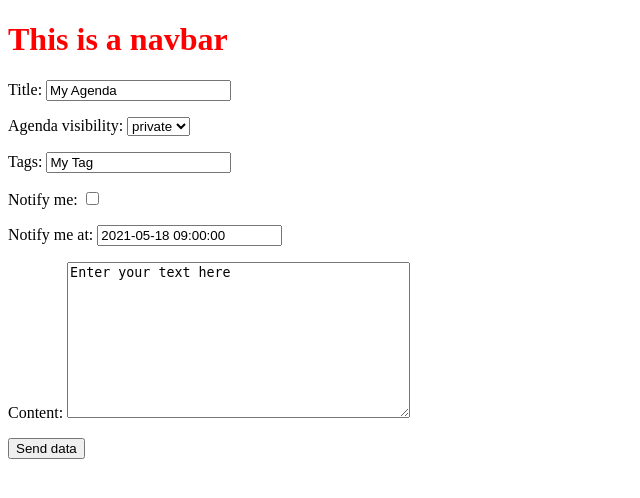
After one commit to aldamian/django-agenda, a Django app: page /agendas/create/ in a window 1280 px wide. The commit adds this page. Shown: the top 498 px of the page, without its empty margins (0-640 px from the left). Run offline with Django 3.2, Linux system fonts and the light colour scheme.

Commit message:
use django forms/create views, take data from user

```diff
--- a/Django_Agenda/urls.py
+++ b/Django_Agenda/urls.py
@@ -17,15 +17,19 @@ from django.contrib import admin
 from django.urls import path, re_path  # url
 
 from agenda.views import (
-    home_view,
+    search_view,
+    agenda_create_view,
     agenda_detail_view,
+    agenda_list_view,
     agenda_api_detail_view,
 )
 # pk - primary key
 
 
 urlpatterns = [
-    path('test/', home_view),
+    path('search/', search_view),
+    path('agendas/', agenda_list_view),
+    path('agendas/create/', agenda_create_view),
     path('agendas/<int:pk>/', agenda_detail_view),
     re_path(r'api/agendas/(?P<pk>\d+)/', agenda_api_detail_view),
     path('admin/', admin.site.urls),
--- /dev/null
+++ b/agenda/forms.py
@@ -0,0 +1,36 @@
+from django import forms
+
+from .models import Agenda
+
+
+# class AgendaForm(forms.Form):
+# title = forms.CharField()
+
+
+class AgendaModelForm(forms.ModelForm):
+    # can use these to overwrite
+    # can also add additional fields here
+    # title = forms.CharField()
+    # can use custom validators directly here
+    """
+    USE BOOTSTRAP HERE
+    DECLARE ATTRIBUTES AND ADD A HTML CLASS
+    or django crispy forms
+    WRITE THE CSS CLASS INSIDE OF THE FIELD
+    """
+    class Meta:
+        model = Agenda
+        fields = [
+            'title',
+            'agenda_visibility',
+            'tags',
+            'notify_me',
+            'notify_me_at',
+            'content',
+        ]
+
+    def clean_title(self):
+        data = self.cleaned_data.get('title')
+        if len(data) < 4:
+            raise forms.ValidationError("This is not long enough")
+        return data
--- a/agenda/models.py
+++ b/agenda/models.py
@@ -16,17 +16,19 @@ class Agenda(models.Model):
         ("private", "private"),
         ("public", "public")
     )
+    """
+    CAN USE CUSTOM VALIDATORS DIRECTLY ON ANY OF THE MODEL FIELDS
+    """
+    # id = models.AutoField()
 
-    # id = models.AutoField()
+    # name of the Agenda
+    title = models.CharField(max_length=100, default="My Agenda")
 
     # set the field to when the Agenda was first created
     entry_date = models.DateField(default=timezone.now, auto_now_add=False)
 
     # set to when the Agenda was first created, updates when the Agenda is modified
     last_modified = models.DateField(auto_now=True, auto_now_add=False)
-
-    # name of the Agenda
-    title = models.CharField(max_length=100, default="My Agenda")
 
     # tags - search Agendas using tags
     # implement a list of default tags
@@ -42,7 +44,7 @@ class Agenda(models.Model):
     https://stackoverflow.com/questions/23031406/how-do-i-implement-markdown-in-django-1-6-app
 
     """
-    # content = models.TextField()
+    content = models.TextField(default="Enter your text here")
 
     # notify user about... about what?
     notify_me = models.BooleanField(default=False)
--- a/agenda/views.py
+++ b/agenda/views.py
@@ -1,13 +1,57 @@
-from django.http import HttpResponse, JsonResponse, Http404
-from django.shortcuts import render
+from django.http import HttpResponse, HttpResponseRedirect, JsonResponse, Http404
+from django.shortcuts import render, redirect
 
 # Relative import
+from .forms import AgendaModelForm
 from .models import Agenda
 
 
-def home_view(request, *args, **kwargs):
-    context = {"name": "Damian"}
+def search_view(request, *args, **kwargs):
+    query = request.GET.get('q')
+    qs = Agenda.objects.filter(title__icontains=query[0])
+    print(query, qs)
+    context = {"name": "Damian", "query": query}
     return render(request, "home.html", context)
+
+
+"""
+THIS IS BAD.
+THIS IS HARD CODED
+"""
+# def agenda_create_view(request, *args, **kwargs):
+#     # print(request.POST)
+#     # print(request.GET)
+#     if request.method == "POST":
+#         post_data = request.POST or None
+#         if post_data is not None:
+#             my_form = AgendaForm(request.POST)
+#             if my_form.is_valid():
+#                 print(my_form.cleaned_data.get("title"))
+#                 title_from_input = my_form.cleaned_data.get("title")
+#                 Agenda.objects.create(title=title_from_input)
+#                 # print("post data", post_data)
+#
+#     return render(request, "forms.html", {})
+
+
+def agenda_create_view(request, *args, **kwargs):
+    form = AgendaModelForm(request.POST or None)
+    if form.is_valid():
+        obj = form.save(commit=False)
+        # do some stuff with it and then save into database
+        """
+        stuff to do with it
+        obj.user = request.user
+        """
+        obj.save()
+        # cleaned data = validated data
+        # print(form.cleaned_data)
+        # data = form.cleaned_data
+        # Agenda.objects.create(**data)
+        form = AgendaModelForm()
+        # return HttpResponseRedirect("/success")
+        # return redirect("/success")
+    return render(request, "forms.html", {"form": form})
 
 
 def agenda_detail_view(request, pk):
@@ -20,7 +64,13 @@ def agenda_detail_view(request, pk):
     """
     TODO     replace title with content
     """
-    return render(request, "agendas/detail.html", {"object": obj})
+    return render(request, "agendas/agenda_detail.html", {"object": obj})
+
+
+def agenda_list_view(request, *args, **kwargs):
+    qs = Agenda.objects.all()  # query set
+    context = {"object_list": qs}
+    return render(request, "agendas/list.html", context)
 
 
 def agenda_api_detail_view(request, pk, *args, **kwargs):
--- /dev/null
+++ b/templates/agendas/agenda_detail_snippet.html
@@ -0,0 +1,5 @@
+{% if agenda.title %}
+            <p>{{ object.content }}</p>
+        {% else %}
+            <p>Content coming soon!</p>
+{% endif %}
--- a/templates/base.html
+++ b/templates/base.html
@@ -2,13 +2,15 @@
 <html lang="en">
 <head>
     <meta charset="UTF-8">
-    <title>Agenda{% block title %}{% endblock %}</title>
+    <title>{% block title %}Agenda{% endblock %}</title>
     <style>
         h1 {color: red}
     </style>
 </head>
 
 <body>
+    {% include 'navbar.html' %}
+
     {% block content %}
     {% endblock %}
 
--- /dev/null
+++ b/templates/forms.html
@@ -0,0 +1,12 @@
+{% extends "base.html" %}
+
+{% block content %}
+    <!-- actions = "/send/to/this/url/
+    . - send to the url that's rendering the form -->
+    <form method="POST" action = ".">{% csrf_token %}
+
+        {{ form.as_p }}
+
+        <button type="submit">Send data</button>
+    </form>
+{% endblock %}
--- /dev/null
+++ b/templates/navbar.html
@@ -0,0 +1,10 @@
+<!DOCTYPE html>
+<html lang="en">
+<head>
+    <meta charset="UTF-8">
+    <h1>This is a navbar</h1>
+</head>
+<body>
+
+</body>
+</html>
```
Also changed, not shown: templates/agendas/agenda_detail.html (added, +18 -0 lines), templates/agendas/detail.html (deleted, +0 -13 lines), templates/agendas/list.html (added, +17 -0 lines), agenda/migrations/0006_auto_20210517_1158.py (added).
